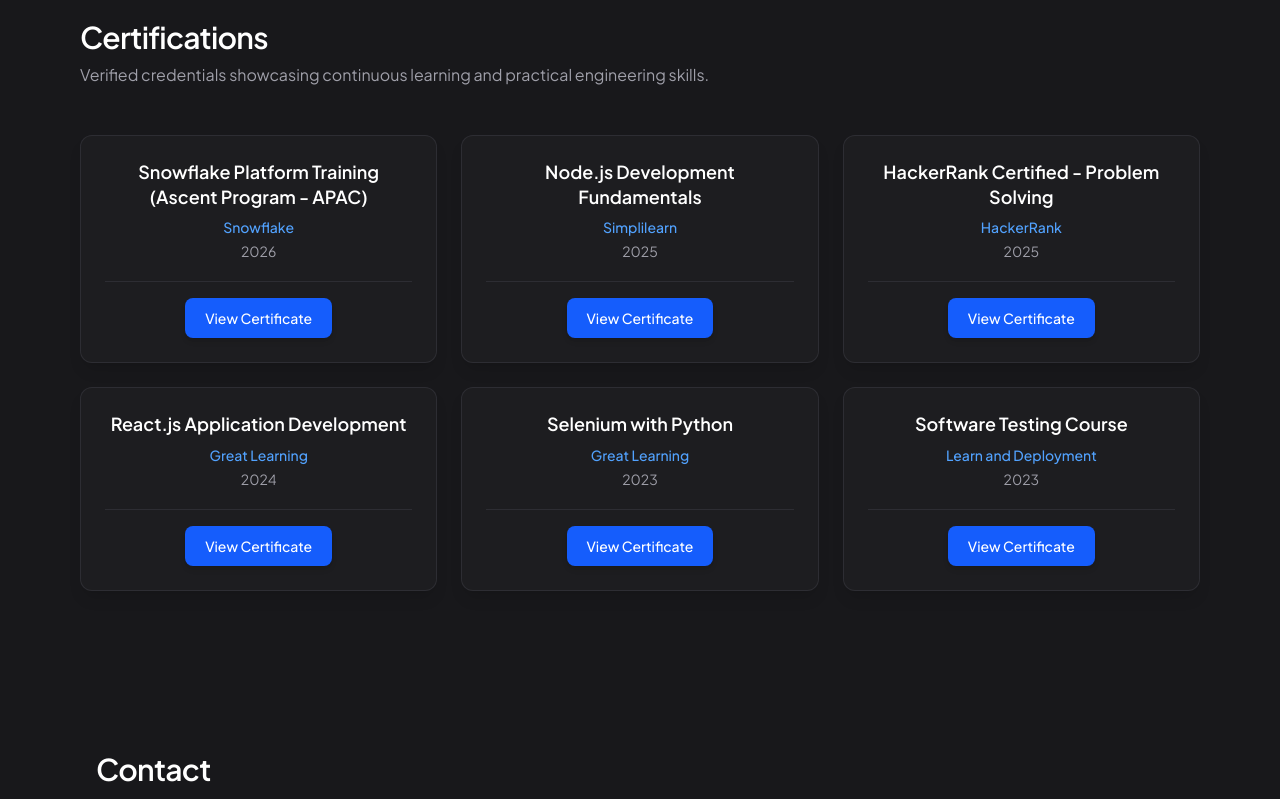
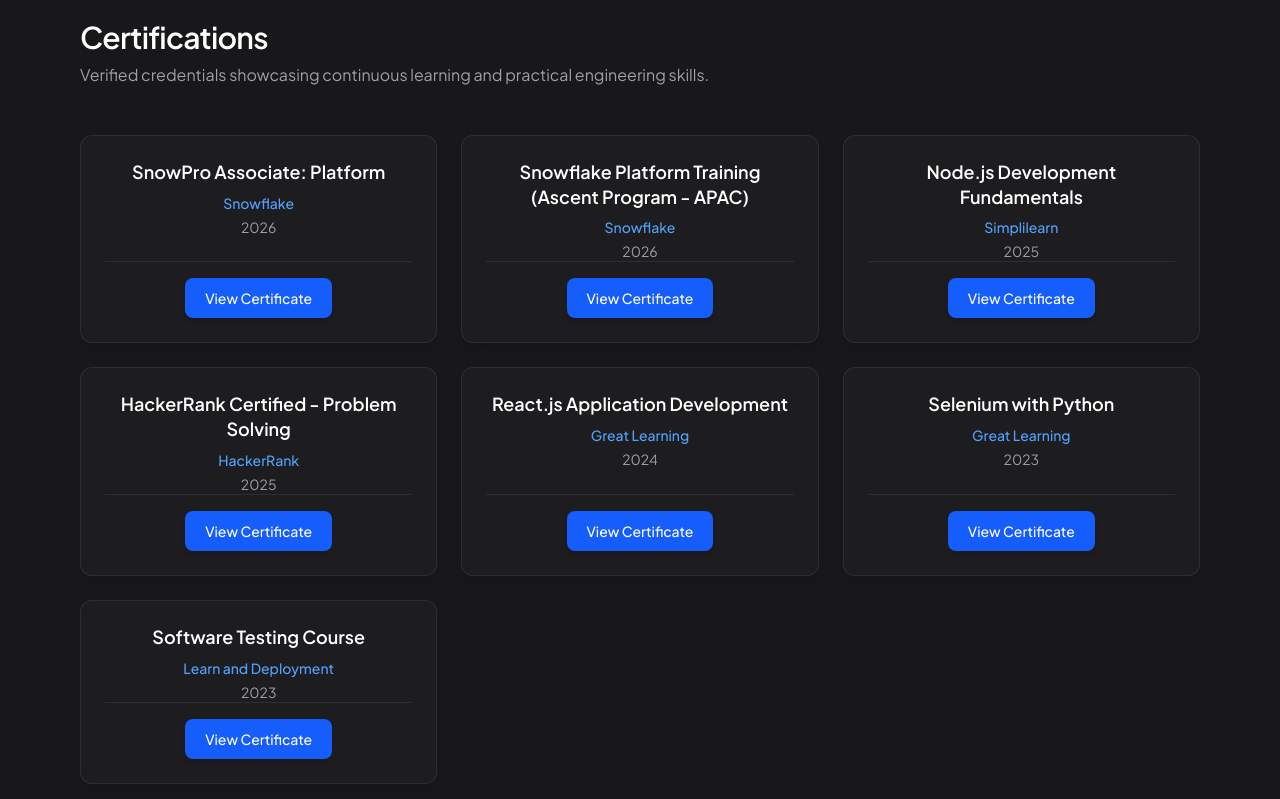
Before and after one commit to Sudharsen27/portfolio, a Next.js app: page / in a window 1280 px wide. Shown: the part 4580-5379 px from the top of the page. Built offline with nearby package versions, Linux system fonts and the light colour scheme; no server answers.

Commit message:
updated the certification

```diff
--- a/src/components/sections/Certifications.tsx
+++ b/src/components/sections/Certifications.tsx
@@ -38,7 +38,7 @@
           {certificationsData.map((cert, index) => (
             <article
               key={cert.id}
-              className="group relative flex flex-col items-center rounded-xl border border-zinc-700/50 bg-zinc-800/40 p-6 text-center shadow-lg transition-all duration-300 hover:-translate-y-1 hover:border-blue-500/50 hover:bg-zinc-800/60 hover:shadow-xl hover:shadow-blue-500/10"
+              className="group relative flex h-full flex-col items-center rounded-xl border border-zinc-700/50 bg-zinc-800/40 p-6 text-center shadow-lg transition-all duration-300 hover:-translate-y-1 hover:border-blue-500/50 hover:bg-zinc-800/60 hover:shadow-xl hover:shadow-blue-500/10"
               style={
                 inView
                   ? {
@@ -54,11 +54,12 @@
                 aria-hidden
               />
 
+              <div className="flex w-full flex-1 flex-col items-center">
                 <h3 className="text-lg font-semibold leading-snug text-white">{cert.title}</h3>
                 <p className="mt-2 text-sm font-medium text-blue-400">{cert.issuer}</p>
                 <p className="mt-1 text-sm text-zinc-400">{cert.year}</p>
 
-              <div className="mt-5 w-full border-t border-zinc-700/50 pt-4">
+                <div className="mt-auto w-full border-t border-zinc-700/50 pt-4">
                   {hasLink(cert.link) ? (
                     <Button variant="primary" href={cert.link}>
                       View Certificate
@@ -73,6 +74,7 @@
                     </div>
                   )}
                 </div>
+              </div>
             </article>
           ))}
         </div>
--- a/src/data/certifications.ts
+++ b/src/data/certifications.ts
@@ -1,6 +1,13 @@
 import type { CertificationItem } from "@/src/types";
 
 export const certificationsData: CertificationItem[] = [
+  {
+    id: "7",
+    title: "SnowPro Associate: Platform",
+    issuer: "Snowflake",
+    year: "2026",
+    link: "https://achieve.snowflake.com/4543d63f-ee2d-439e-81c1-6cea5efa6318#acc.iPjvQuEc",
+  },
   {
     id: "1",
     title: "Snowflake Platform Training (Ascent Program - APAC)",
```
Lines whose indentation alone changed are shown as unchanged.
